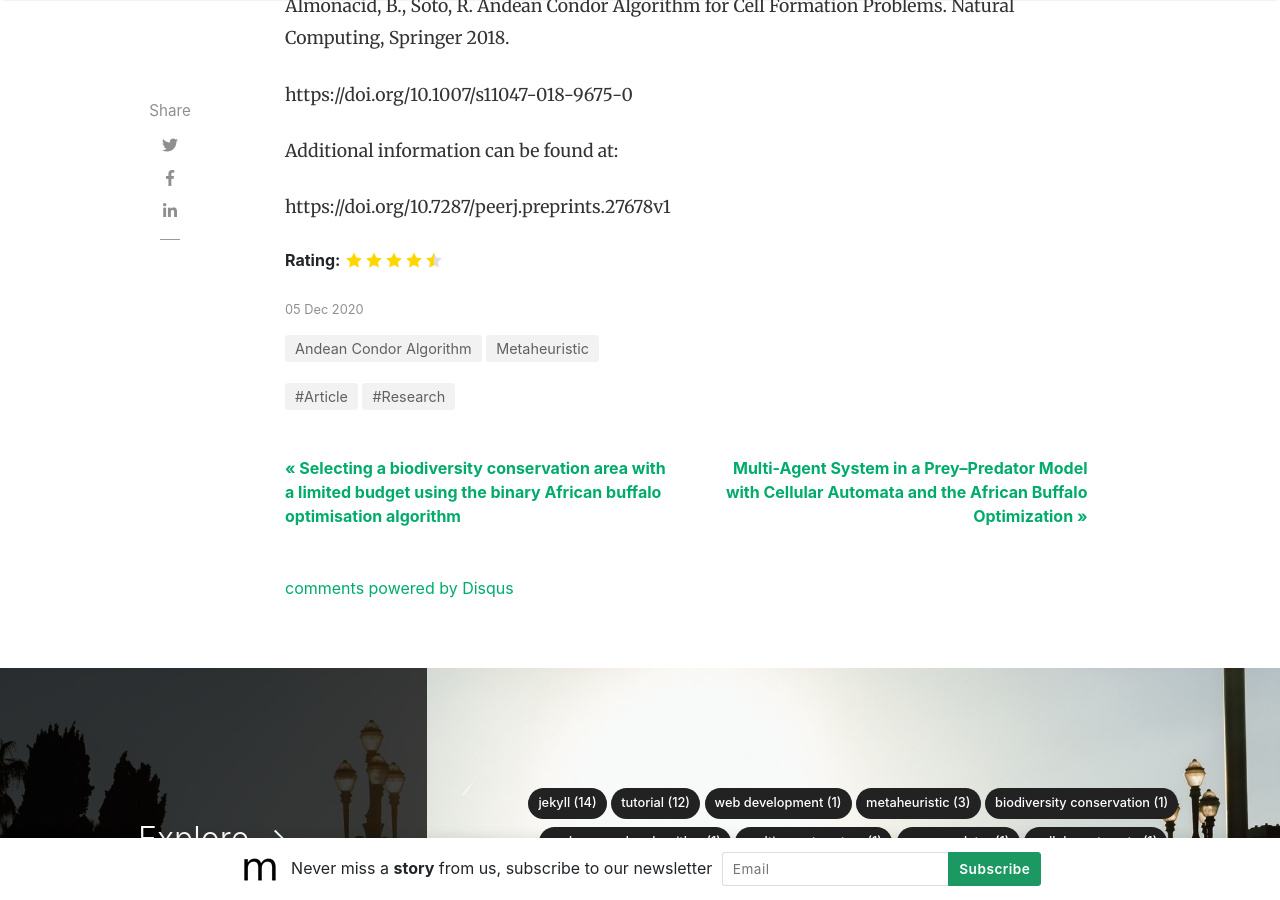
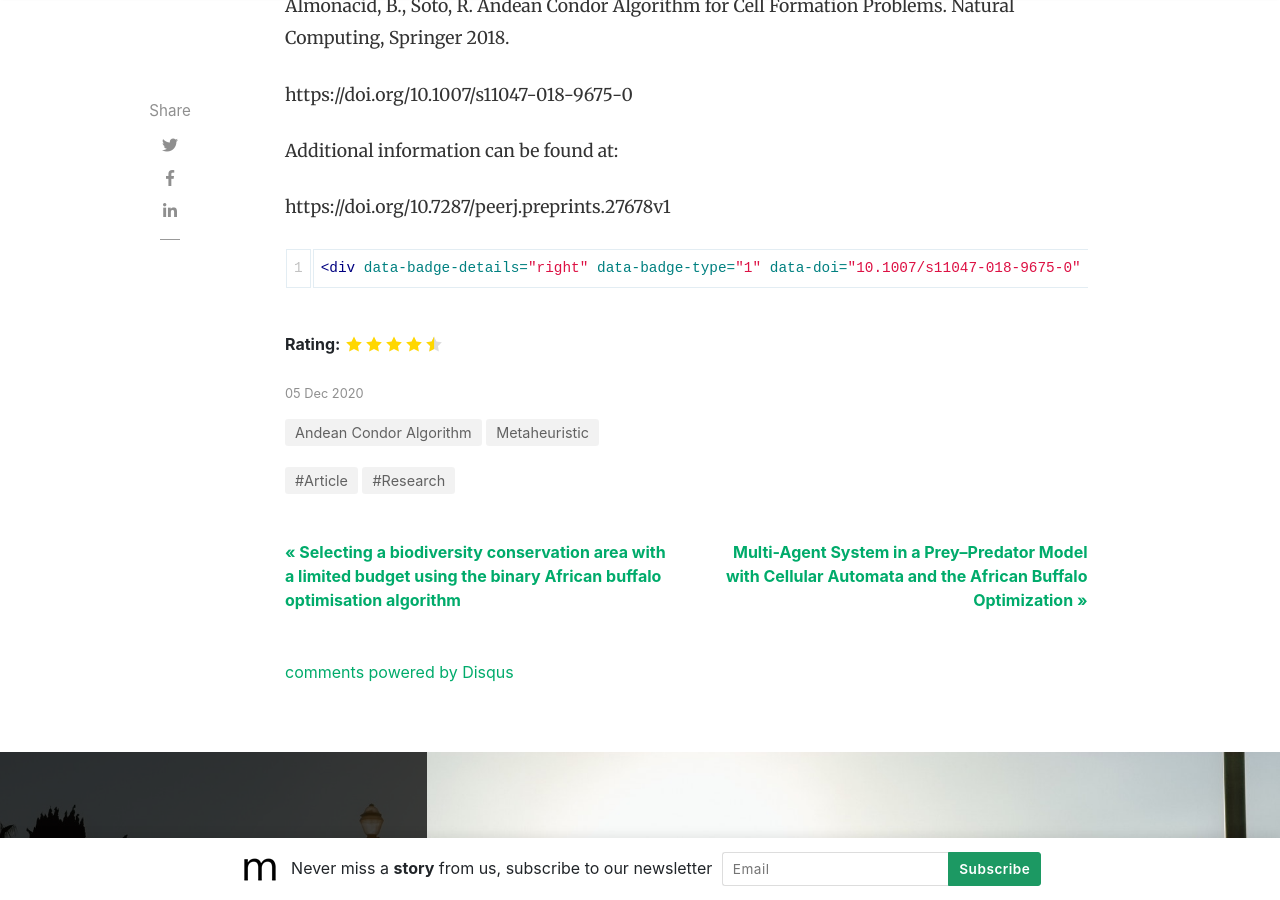
Before and after one commit to GlobalChangeScience/GlobalChangeScience.github.io, a Jekyll site: the page built from _posts/2020-12-05-andean-condor-algorithm.md, in a window 1280 px wide and 900 px high, scrolled down 1233 px. Built offline with Jekyll 4.4.1, drawn with Linux system fonts in a browser that asks for light colours; nearby versions of some CDN libraries; comment, search, counter and statistics services are not loaded.

Commit message:
Update 2020-12-05-andean-condor-algorithm.md

````diff
--- a/_posts/2020-12-05-andean-condor-algorithm.md
+++ b/_posts/2020-12-05-andean-condor-algorithm.md
@@ -22,3 +22,7 @@ https://doi.org/10.1007/s11047-018-9675-0
 Additional information can be found at:
 
 https://doi.org/10.7287/peerj.preprints.27678v1
+
+```html
+<div data-badge-details="right" data-badge-type="1" data-doi="10.1007/s11047-018-9675-0" data-hide-no-mentions="true" class="altmetric-embed"></div>
+```
````
